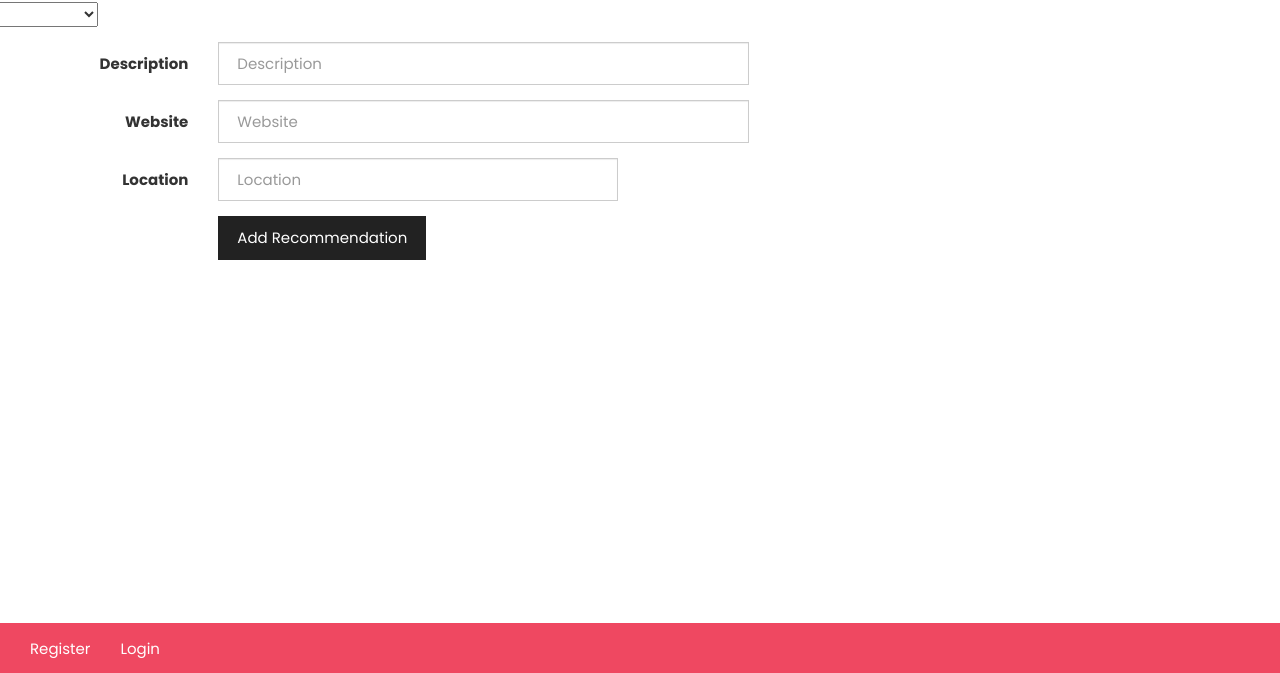
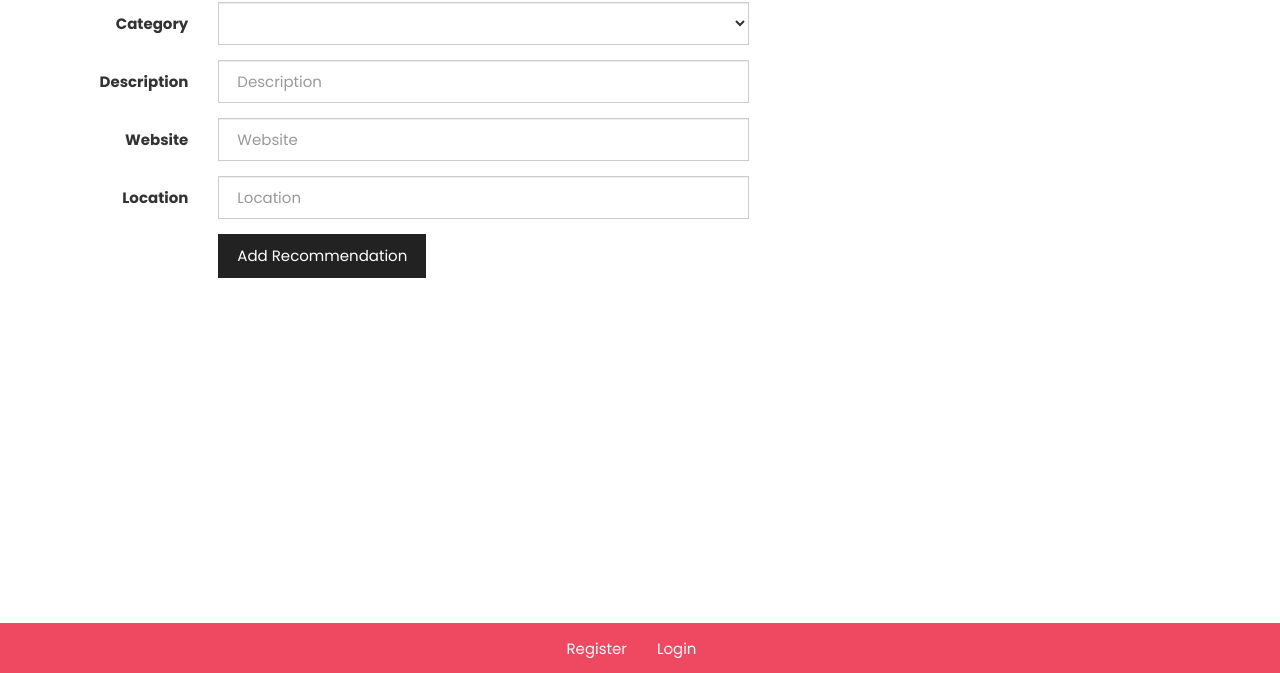
Before and after one commit to adjknowles/WDI-Project-4, a plain HTML site: page front-end/index.html at #!/recommendations/new in a window 1280 px wide. Shown: the part 127-800 px from the top of the page. Drawn offline with nearby package versions, Linux system fonts and the light colour scheme; some packages are replaced by stand-ins of ours; no server answers; a script that the page names is missing.

Commit message:
Added styling to add recommendation page

```diff
--- a/front-end/css/style.css
+++ b/front-end/css/style.css
@@ -35,6 +35,27 @@ nav img {
   height: 25px;
 }
 
+#super-secret {
+  width: 175px;
+  height: 3px;
+}
+
+.navbar-nav {
+  float: none;
+  margin: 0 auto;
+  width: 527px;
+}
+
+.nav > li {
+  text-align: center !important;
+  /*float: none;*/
+  /*display: inline-block !important;*/
+}
+
+.container-fluid {
+    padding-right: 15px;
+}
+
 .panel-body {
   border: #585858 !important;
 }
@@ -57,10 +78,14 @@ img.profile-photo {
   padding-bottom: 40px;
 }
 
-#googlesearch {
+.search-query#googlesearch {
   width: 400px;
 }
 
 #searchbox {
   padding-top: 30px;
 }
+
+main {
+  margin-bottom: 100px;
+}
--- a/front-end/index.html
+++ b/front-end/index.html
@@ -27,7 +27,7 @@
 
   <link rel="stylesheet" type="text/css" href="./css/bootstrap.css">
   <link href='https://fonts.googleapis.com/css?family=Poppins:400,500,600,300,700' rel='stylesheet' type='text/css'>
-<!--   <link href='https://fonts.googleapis.com/css?family=Raleway:400,300,200,600,500' rel='stylesheet' type='text/css'> -->
+  <!--   <link href='https://fonts.googleapis.com/css?family=Raleway:400,300,200,600,500' rel='stylesheet' type='text/css'> -->
   <link rel="stylesheet" type="text/css" href="./css/style.css">
 </head>
 <body ng-controller="UsersController as users">
@@ -35,44 +35,23 @@
 
   <header>
     <nav id="top">
-    <a href="#" ui-sref-active="active" ui-sref="home"><img src="./assets/images/HomeTownLogo2.png"></a>
+      <a href="#" ui-sref-active="active" ui-sref="home"><img src="./assets/images/HomeTownLogo2.png"></a>
     </nav>
-
 
     <nav id="navbar" class="navbar navbar-default navbar-fixed-bottom">
       <div class="container-fluid">
-        <!-- Brand and toggle get grouped for better mobile display -->
-<!--         <div class="navbar-header">
-          <button type="button" class="navbar-toggle collapsed" data-toggle="collapse" data-target="#bs-example-navbar-collapse-1" aria-expanded="false">
-            <span class="sr-only">Toggle navigation</span>
-            <span class="icon-bar"></span>
-            <span class="icon-bar"></span>
-            <span class="icon-bar"></span>
-          </button>
-          <a class="navbar-brand" href="#" ui-sref-active="active" ui-sref="home"><img src="./assets/images/HomeTownLogo.png"></a>
-        </div> -->
-
-        <!-- Collect the nav links, forms, and other content for toggling -->
-        <div class="collapse navbar-collapse" id="bs-example-navbar-collapse-1">
           <ul class="nav navbar-nav">
-          </ul>
-          <ul class="nav navbar-nav linkbottom">
             <li ng-show="users.checkLoggedIn()"><a href="#" ui-sref-active="active" ui-sref="newRecommendations">Add Recommendation</a></li>
             <li ng-show="users.checkLoggedIn()"><a href="#" ui-sref-active="active" ui-sref="recommendations">Recommendations</a></li>
             <li ng-show="users.checkLoggedIn()"><a href="#" ui-sref-active="active" ui-sref="showUser({id: users.user._id })">Profile</a></li>
+            <li ng-hide="users.checkLoggedIn()"><div id='super-secret'></div></li>
             <li ng-hide="users.checkLoggedIn()"><a href="#" ui-sref-active="active" ui-sref="register">Register</a></li>
             <li ng-hide="users.checkLoggedIn()"><a href="#" ui-sref-active="active" ui-sref="login">Login</a></li>
             <li ng-show="users.checkLoggedIn()"><a href="#" ui-sref="home" ng-click="users.logout()">Logout</a></li>
           </ul>
-        </div><!-- /.navbar-collapse -->
-      </div><!-- /.container-fluid -->
+      </div>
     </nav>
   </header>
-  <section id="map">
-
-    <!-- <input type="text" placeholder="Filter" ng-model="search.city"> -->
-
-  </section>
 
   <main ui-view></main>
 
--- a/front-end/newRecommendations.html
+++ b/front-end/newRecommendations.html
@@ -6,7 +6,9 @@
   <h1 class="text-center">Add Recommendation</h1>
 
     <div class="form-group">
-      <select ng-model="recommendations.recommendation.category">
+    <label for="inputDescription" class="col-sm-2 control-label">Category</label>
+    <div class="col-sm-10">
+      <select class="form-control" ng-model="recommendations.recommendation.category">
         <option value="Cafes">Cafes</option>
         <option value="Restaurants">Restaurants</option>
         <option value="Pubs">Pubs</option>
@@ -15,6 +17,7 @@
         <option value="Galleries">Galleries</option>
         <option value="Parks">Parks</option>
       </select>
+      </div>
     </div>
 
     <div class="form-group">
@@ -46,5 +49,3 @@
 
   </form>
 </section>
-
-<br><br><br><br><br>
```
Also changed, not shown: front-end/home.html (+0 -2 lines), front-end/recommendations.html (+0 -2 lines), front-end/showRecommendation.html (+0 -2 lines), front-end/showUser.html (+0 -2 lines), front-end/css/bootstrap.css.
